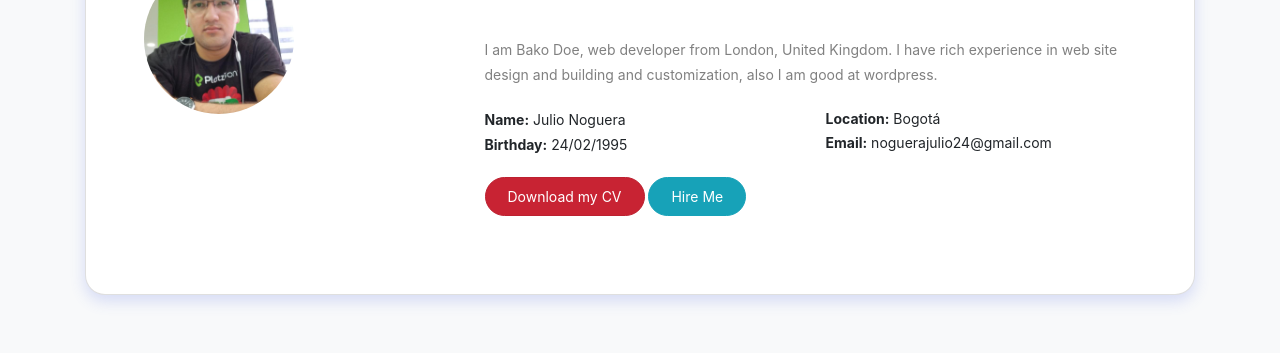
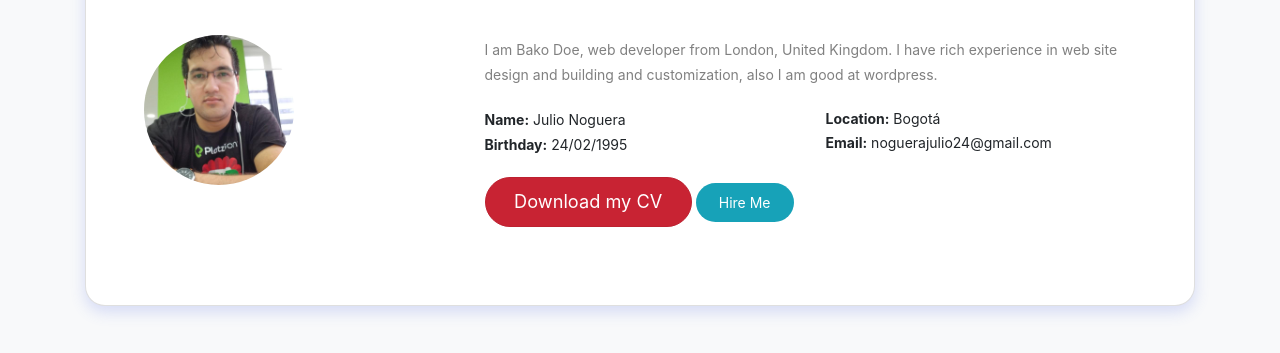
Before and after one commit to NogueraJulio24/css-practice, a plain HTML site: page card.html in a window 1280 px wide. In both pictures the pointer is over the button "Download my CV". Shown: the part 181-534 px from the top of the page. Drawn offline with nearby package versions, Linux system fonts and the light colour scheme.

Commit message:
add hover

```diff
--- a/card.html
+++ b/card.html
@@ -56,6 +56,11 @@
     line-height: 1.5;
     padding: 8px 22px;
     text-align: center;
+    border: 1px solid transparent;
+  }
+
+  button:hover{
+    zoom: 1.3;
   }
 
   img{
@@ -88,6 +93,7 @@
                     <div class="row">
                         <!-- Mi photo -->
                         <div class="col-4">
+                          <br><br><br>
                             <img src="me.jpg" alt="My photo">
                         </div>
 
```
